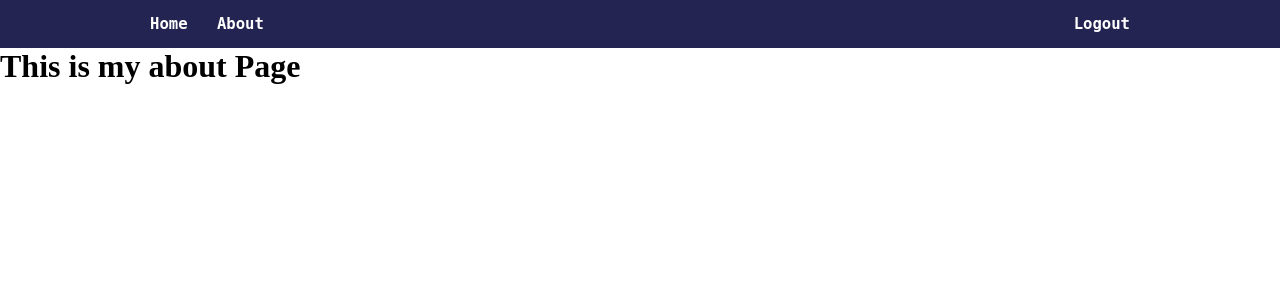
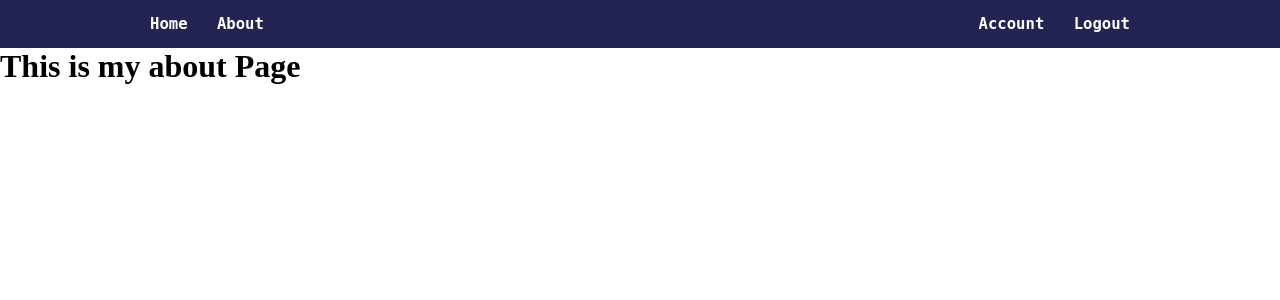
Before and after one commit to mananuf/blog, a Flask app: page /about in a window 1280 px wide. Shown: the top 300 px of the page. Run offline with Flask 2, Linux system fonts and the light colour scheme; a user stored in the database is signed in.

Commit message:
added account link in layouts templates

```diff
--- a/blog/templates/layout.html
+++ b/blog/templates/layout.html
@@ -24,6 +24,7 @@
             </ul>
             <ul class="nav-right">
                 {% if current_user.is_authenticated %} <!--if the user is logged in already-->
+                    <li><a href="{{url_for('account')}}">Account</a></li> <!--display this route-->
                     <li><a href="{{url_for('logout')}}">Logout</a></li> <!--display this route-->
                 {% else %} <!--else, display defaults-->
                     <li><a href="{{url_for('login')}}">Login</a></li>
```
